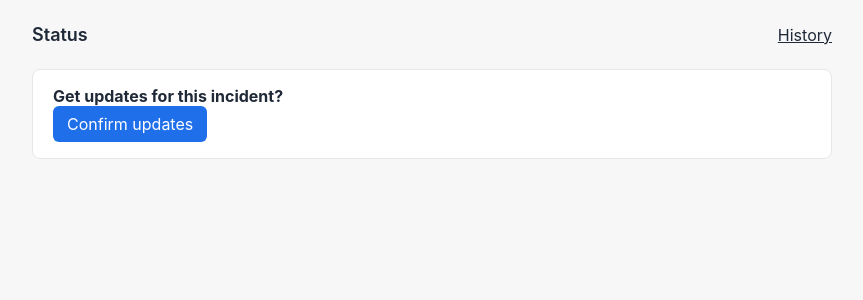
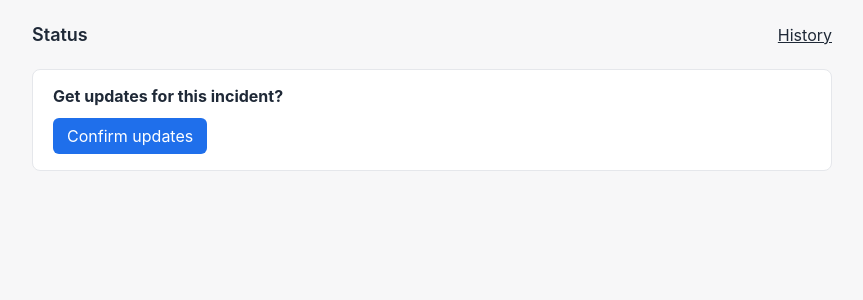
Before and after one commit to frappe/beacon, a Vue app in the folder frontend/: page /subscription/1 in a window 1280 px wide. Shown: the top 300 px of the page, without its empty margins (208-1071 px from the left). Built offline with nearby package versions, Linux system fonts and the light colour scheme.

Commit message:
fix(status): Space the subscription button under its question

```diff
--- a/frontend/src/style.css
+++ b/frontend/src/style.css
@@ -176,6 +176,7 @@ a {
 .subscribe input { flex: 1 1 14rem; padding: 8px 10px; border: 1px solid var(--border, #c8ced6); border-radius: 6px; font: inherit; }
 .subscribe button, .action { padding: 8px 14px; border: 0; border-radius: 6px; background: #1f6feb; color: #fff; font: inherit; cursor: pointer; }
 .subscribe button:disabled, .action:disabled { opacity: 0.6; }
+.action { margin-top: 12px; }
 @media (max-width: 40rem) {
 	.bars {
 		height: 1.25rem;
```
